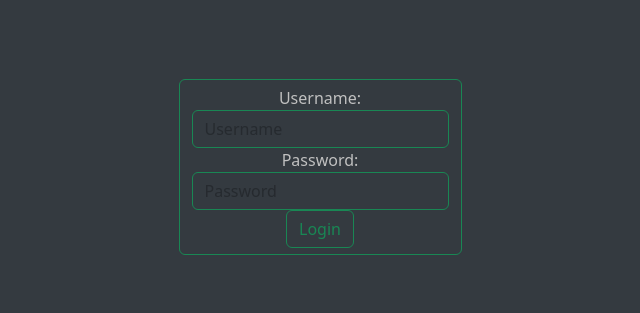
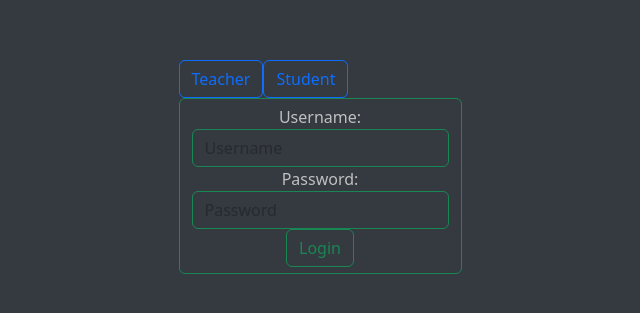
Before and after one commit to Sarguru02/Student-Management-System, a React (Vite) app in the folder client/: page /login in a window 1280 px wide. Shown: the part 233-546 px from the top of the page, without its empty margins (320-960 px from the left). Built offline with nearby package versions, Linux system fonts and the light colour scheme.

Commit message:
Added upstate buttons

```diff
--- a/client/src/components/login/Login.jsx
+++ b/client/src/components/login/Login.jsx
@@ -3,6 +3,7 @@ import axios from "axios";
 import "./login.css"
 
 function Login() {
+  const [userType, setUserType] = useState('student')
   const [input, setInput] = useState({
     roll: "",
     password: "",
@@ -12,10 +13,13 @@ function Login() {
     axios.get("/login");
     console.log(input);
   }
+
   return (
     <>
       <div className="container-fluid">
       <div className="form">
+      <button className="btn btn-outline-primary" onClick = {()=> setUserType('teacher')}> Teacher </button>
+      <button className="btn btn-outline-primary" onClick = {()=> setUserType('student')}> Student </button>
 
 
                     <form className="form-control" onSubmit={handleSubmit}>
--- a/client/src/components/login/login.css
+++ b/client/src/components/login/login.css
@@ -14,6 +14,8 @@
     display: flex;
     justify-content: center;
     align-items: center;
+    flex-direction: column;
+
 }
 button{
     margin: auto;
```
